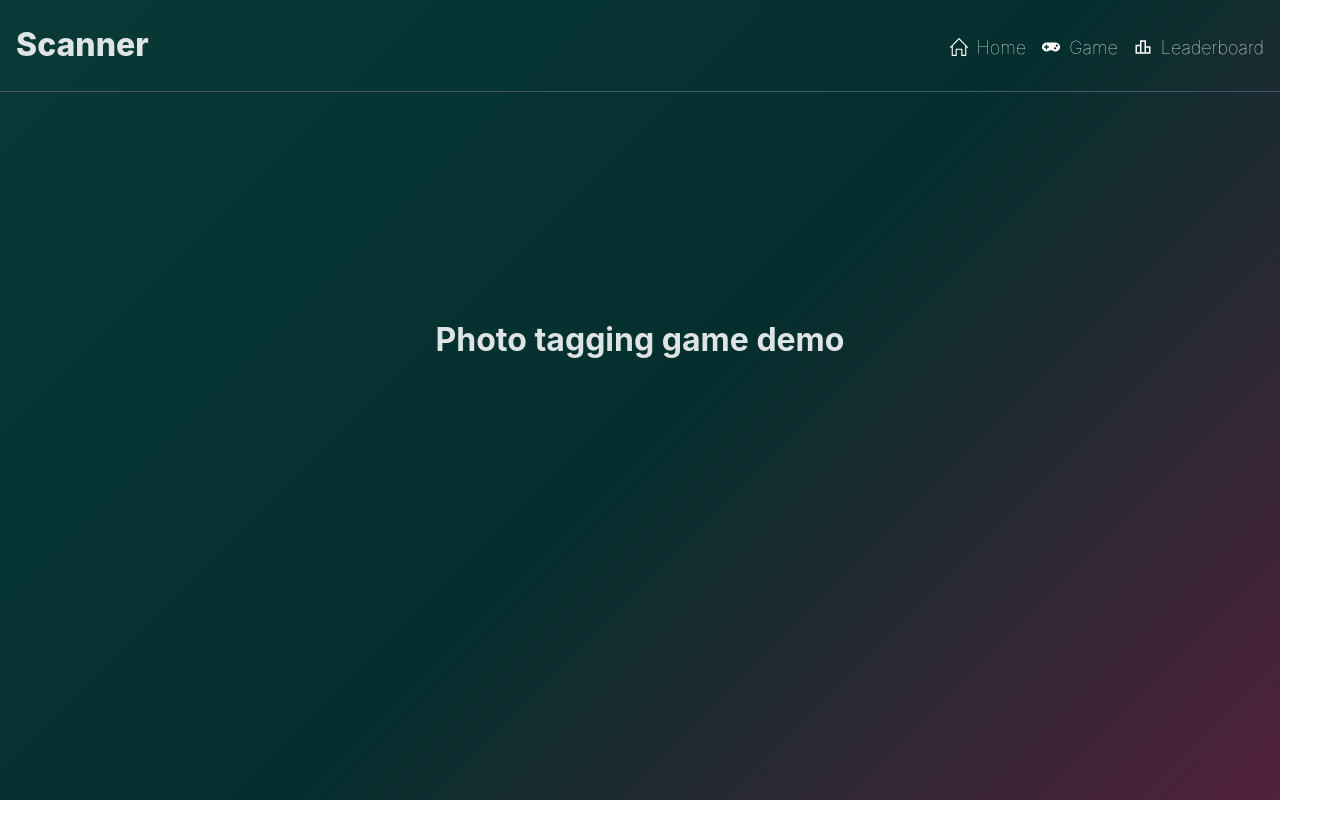
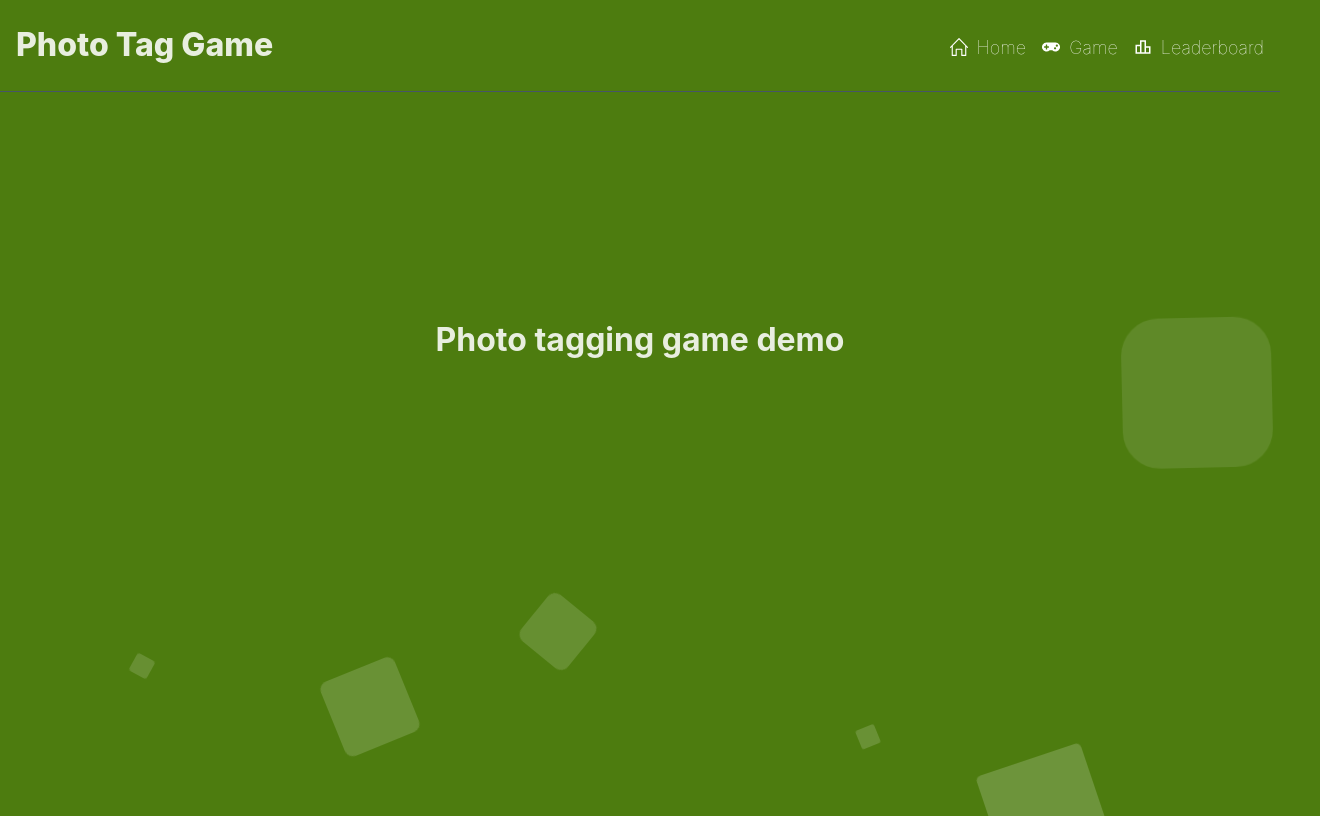
Before and after one commit to eeeeaa/photo-tag-app, a React (Vite) app: page / in a window 1280 px wide. Shown: the whole page, 1320 px wide, since content can reach past the window. Built offline with nearby package versions, Linux system fonts and the light colour scheme; no server answers.

Commit message:
styling improvements

```diff
--- a/src/components/App.jsx
+++ b/src/components/App.jsx
@@ -17,6 +17,20 @@
         <div className="content-layout">
           <Outlet />
         </div>
+      </div>
+      <div className="area">
+        <ul className="circles">
+          <li></li>
+          <li></li>
+          <li></li>
+          <li></li>
+          <li></li>
+          <li></li>
+          <li></li>
+          <li></li>
+          <li></li>
+          <li></li>
+        </ul>
       </div>
     </AppContext.Provider>
   );
--- a/src/components/common/navbar.jsx
+++ b/src/components/common/navbar.jsx
@@ -51,7 +51,7 @@
 function Menu() {
   return (
     <div className={styles["nav-menu-container"]}>
-      <NameLogo title="Scanner" />
+      <NameLogo title="Photo Tag Game" />
       <MenuSection />
     </div>
   );
--- a/src/components/common/toast.jsx
+++ b/src/components/common/toast.jsx
@@ -5,10 +5,15 @@
 Toast.propTypes = {
   message: PropTypes.string,
   setToastMsg: PropTypes.func,
+  isErrorStyle: PropTypes.bool,
 };
 
-export function Toast({ message, setToastMsg }) {
-  const [show, setShow] = useState(`${styles["snackbar"]} ${styles["show"]}`);
+export function Toast({ message, setToastMsg, isErrorStyle = true }) {
+  const [show, setShow] = useState(
+    `${styles["snackbar"]} ${styles["show"]} ${
+      isErrorStyle ? styles["error"] : styles["normal"]
+    }`
+  );
   useEffect(() => {
     setTimeout(() => {
       setShow(`${styles["snackbar"]}`);
--- a/src/components/gameState/gameStart.jsx
+++ b/src/components/gameState/gameStart.jsx
@@ -74,7 +74,11 @@
   return (
     <div className={styles["game-layout"]}>
       {toastMsg.length > 0 ? (
-        <Toast message={toastMsg} setToastMsg={setToastMsg} />
+        <Toast
+          message={toastMsg}
+          setToastMsg={setToastMsg}
+          isErrorStyle={false}
+        />
       ) : (
         <></>
       )}
--- a/src/styles/App.css
+++ b/src/styles/App.css
@@ -23,40 +23,123 @@
 }
 
 body {
-  height: 100%;
-  background-size: 300% 300%;
-  background-image: linear-gradient(
-    -45deg,
-    #500724 0%,
-    #831843 25%,
-    #042f2e 51%,
-    #134e4a 100%
-  );
-  -webkit-animation: AnimateBG 40s ease infinite;
-  animation: AnimateBG 40s ease infinite;
+  background: #4d7c0f;
+  background: -webkit-linear-gradient(to left, #365314, #4d7c0f);
 }
 
-@-webkit-keyframes AnimateBG {
-  0% {
-    background-position: 0% 50%;
-  }
-  50% {
-    background-position: 100% 50%;
-  }
-  100% {
-    background-position: 0% 50%;
-  }
+.area {
+  z-index: -100;
+  width: 100%;
+  height: 100%;
 }
 
-@keyframes AnimateBG {
+.circles {
+  z-index: -80;
+  position: absolute;
+  top: 0;
+  left: 0;
+  width: 100%;
+  height: 100%;
+  overflow: hidden;
+}
+
+.circles li {
+  position: absolute;
+  display: block;
+  list-style: none;
+  width: 20px;
+  height: 20px;
+  background: rgba(255, 255, 255, 0.2);
+  animation: animate 25s linear infinite;
+  bottom: -150px;
+}
+
+.circles li:nth-child(1) {
+  left: 25%;
+  width: 80px;
+  height: 80px;
+  animation-delay: 0s;
+}
+
+.circles li:nth-child(2) {
+  left: 10%;
+  width: 20px;
+  height: 20px;
+  animation-delay: 2s;
+  animation-duration: 12s;
+}
+
+.circles li:nth-child(3) {
+  left: 70%;
+  width: 20px;
+  height: 20px;
+  animation-delay: 4s;
+}
+
+.circles li:nth-child(4) {
+  left: 40%;
+  width: 60px;
+  height: 60px;
+  animation-delay: 0s;
+  animation-duration: 18s;
+}
+
+.circles li:nth-child(5) {
+  left: 65%;
+  width: 20px;
+  height: 20px;
+  animation-delay: 0s;
+}
+
+.circles li:nth-child(6) {
+  left: 75%;
+  width: 110px;
+  height: 110px;
+  animation-delay: 3s;
+}
+
+.circles li:nth-child(7) {
+  left: 35%;
+  width: 150px;
+  height: 150px;
+  animation-delay: 7s;
+}
+
+.circles li:nth-child(8) {
+  left: 50%;
+  width: 25px;
+  height: 25px;
+  animation-delay: 15s;
+  animation-duration: 45s;
+}
+
+.circles li:nth-child(9) {
+  left: 20%;
+  width: 15px;
+  height: 15px;
+  animation-delay: 2s;
+  animation-duration: 35s;
+}
+
+.circles li:nth-child(10) {
+  left: 85%;
+  width: 150px;
+  height: 150px;
+  animation-delay: 0s;
+  animation-duration: 11s;
+}
+
+@keyframes animate {
   0% {
-    background-position: 0% 50%;
+    transform: translateY(0) rotate(0deg);
+    opacity: 1;
+    border-radius: 0;
   }
-  50% {
-    background-position: 100% 50%;
-  }
+
   100% {
-    background-position: 0% 50%;
+    transform: translateY(-1000px) rotate(720deg);
+    opacity: 0;
+    border-radius: 50%;
   }
 }
 
--- a/src/styles/common/toast.module.css
+++ b/src/styles/common/toast.module.css
@@ -11,6 +11,14 @@
   z-index: 1;
   left: 50%;
   bottom: 30px;
+}
+
+.normal {
+  background-color: #115e59;
+}
+
+.error {
+  background-color: #ef4444;
 }
 
 .snackbar.show {
```
